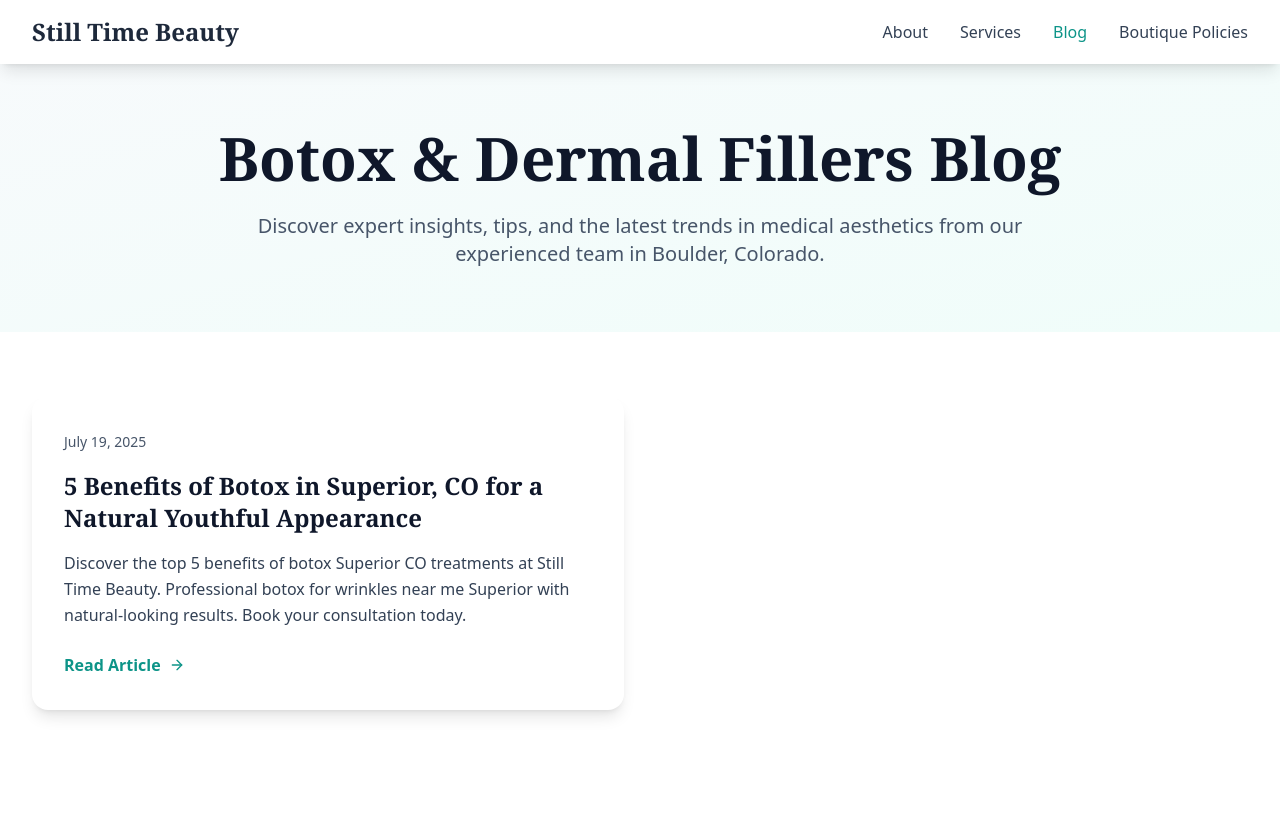
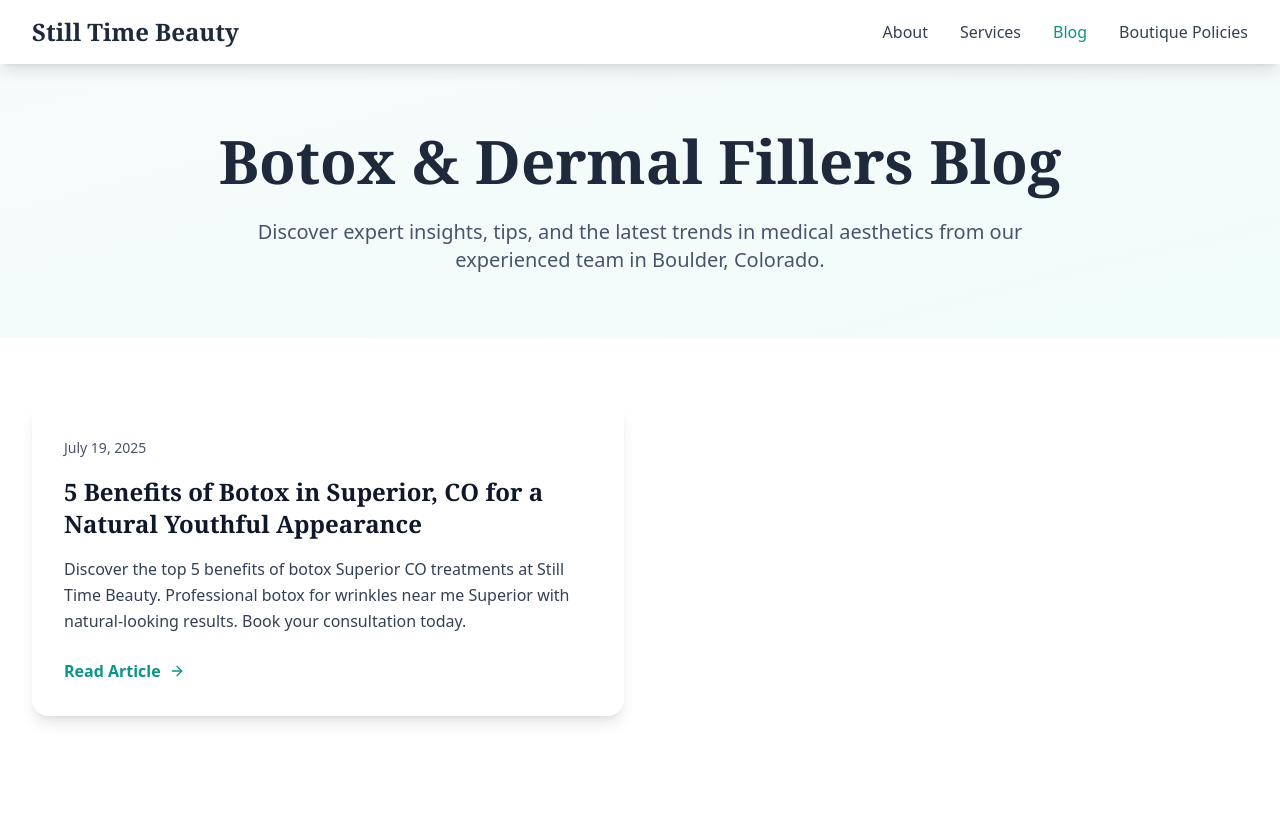
Before and after one commit to nvco/stb_website, a PHP site: page /blog in a window 1280 px wide. Shown: the top 821 px of the page. Run offline with PHP 8.4, Linux system fonts and the light colour scheme; some libraries are stand-ins or nearby versions.

Commit message:
Standardize H1 titles across all pages for improved mobile performance
- Add page-heading CSS class to critical styles in header.php
- Replace Tailwind utility classes with semantic page-heading class on all H1s
- Updated pages: blog, about, services, blog articles, legal pages, cancellation policy
- Ensures consistent styling and eliminates FOUC (Flash of Unstyled Content)
- Improves mobile performance by using critical CSS instead of external dependencies

```diff
--- a/site/about.php
+++ b/site/about.php
@@ -43,7 +43,7 @@ include 'includes/navigation.php';
     <section class="relative bg-gradient-to-br from-primary-50 to-accent-50 pt-24 md:pt-28 lg:pt-32 pb-12 md:pb-14 lg:pb-16">
         <div class="max-w-7xl mx-auto px-4 sm:px-6 lg:px-8">
             <div class="text-center">
-                <h1 class="text-4xl lg:text-6xl font-serif font-bold text-primary-900 mb-6">
+                <h1 class="page-heading">
                     Where Expertise Meets Artistry
                 </h1>
                 <p class="text-xl text-primary-600 max-w-3xl mx-auto mb-8">
--- a/site/blog.php
+++ b/site/blog.php
@@ -49,7 +49,7 @@ include 'includes/navigation.php';
     <section class="relative bg-gradient-to-br from-primary-50 to-accent-50 pt-24 md:pt-28 lg:pt-32 pb-12 md:pb-14 lg:pb-16">
         <div class="max-w-7xl mx-auto px-4 sm:px-6 lg:px-8">
             <div class="text-center">
-                <h1 class="text-4xl lg:text-6xl font-serif font-bold text-primary-900 mb-6">
+                <h1 class="page-heading">
                     <?php echo htmlspecialchars($blog_title); ?>
                 </h1>
                 <p class="text-xl text-primary-600 max-w-3xl mx-auto">
--- a/site/blog/benefits-botox-superior-colorado-youthful-appearance.php
+++ b/site/blog/benefits-botox-superior-colorado-youthful-appearance.php
@@ -72,7 +72,7 @@ include __DIR__ . '/../includes/navigation.php';
     <section class="relative bg-gradient-to-br from-primary-50 to-accent-50 pt-24 md:pt-28 lg:pt-32 pb-12 md:pb-14 lg:pb-16">
         <div class="max-w-4xl mx-auto px-4 sm:px-6 lg:px-8">
             <div class="text-center">
-                <h1 class="text-4xl lg:text-5xl font-serif font-bold text-primary-900 mb-10">
+                <h1 class="page-heading">
                     5 Benefits of Botox in Superior, CO for a Natural Youthful Appearance
                 </h1>
                 <?php include __DIR__ . '/../includes/article-date.php'; ?>
--- a/site/cancellation-policy.php
+++ b/site/cancellation-policy.php
@@ -18,7 +18,7 @@ include 'includes/navigation.php';
     <section class="relative bg-gradient-to-br from-primary-50 to-accent-50 pt-24 md:pt-28 lg:pt-32 pb-12 md:pb-14 lg:pb-16">
         <div class="max-w-7xl mx-auto px-4 sm:px-6 lg:px-8">
             <div class="text-center">
-                <h1 class="text-4xl lg:text-6xl font-serif font-bold text-primary-900 mb-6">
+                <h1 class="page-heading">
                     Boutique Policies
                 </h1>
                 <p class="text-xl text-primary-600 max-w-3xl mx-auto">
--- a/site/includes/header.php
+++ b/site/includes/header.php
@@ -33,8 +33,8 @@
         body { font-family: system-ui, -apple-system, sans-serif; }
         .header-bg { background: linear-gradient(135deg, #f3f4f6 0%, #e5e7eb 100%); }
 
-        /* CRITICAL: Hero heading styles for immediate LCP rendering */
-        .hero-heading {
+        /* CRITICAL: Page heading styles for immediate LCP rendering */
+        .hero-heading, .page-heading {
             font-family: Georgia, 'Times New Roman', serif;
             font-weight: 700;
             font-size: 2.25rem; /* text-4xl */
@@ -43,7 +43,7 @@
             margin-bottom: 1.5rem;
         }
         @media (min-width: 1024px) {
-            .hero-heading {
+            .hero-heading, .page-heading {
                 font-size: 3.75rem; /* lg:text-6xl */
             }
         }
--- a/site/legal/hipaa-notice.php
+++ b/site/legal/hipaa-notice.php
@@ -27,7 +27,7 @@ include __DIR__ . '/../includes/navigation.php';
                     <i data-lucide="shield-check" class="w-6 h-6 text-accent-600 mr-2"></i>
                     <span class="text-primary-700 font-semibold">HIPAA Compliant</span>
                 </div>
-                <h1 class="text-4xl lg:text-6xl font-serif font-bold text-primary-900 mb-6">
+                <h1 class="page-heading">
                     Notice of Privacy Practices
                 </h1>
                 <p class="text-xl text-primary-600 max-w-3xl mx-auto">
--- a/site/legal/medical-disclaimers.php
+++ b/site/legal/medical-disclaimers.php
@@ -21,7 +21,7 @@ include __DIR__ . '/../includes/navigation.php';
 <div class="pt-16 bg-gray-50">
     <div class="max-w-4xl mx-auto px-4 sm:px-6 lg:px-8 py-12">
         <div class="bg-white rounded-lg shadow-lg p-8">
-            <h1 class="text-3xl font-serif font-bold text-primary-900 mb-8">Medical Disclaimers</h1>
+            <h1 class="page-heading">Medical Disclaimers</h1>
 
             <div class="prose prose-lg max-w-none text-gray-700">
                 <div class="bg-red-50 border-l-4 border-red-400 p-6 mb-8">
--- a/site/legal/privacy-policy.php
+++ b/site/legal/privacy-policy.php
@@ -21,7 +21,7 @@ include __DIR__ . '/../includes/navigation.php';
 <div class="pt-16 bg-gray-50">
     <div class="max-w-4xl mx-auto px-4 sm:px-6 lg:px-8 py-12">
         <div class="bg-white rounded-lg shadow-lg p-8">
-            <h1 class="text-3xl font-serif font-bold text-primary-900 mb-8">Privacy Policy</h1>
+            <h1 class="page-heading">Privacy Policy</h1>
 
             <div class="prose prose-lg max-w-none text-gray-700">
                 <p class="text-sm text-gray-600 mb-8">
--- a/site/legal/terms-of-service.php
+++ b/site/legal/terms-of-service.php
@@ -21,7 +21,7 @@ include __DIR__ . '/../includes/navigation.php';
 <div class="pt-16 bg-gray-50">
     <div class="max-w-4xl mx-auto px-4 sm:px-6 lg:px-8 py-12">
         <div class="bg-white rounded-lg shadow-lg p-8">
-            <h1 class="text-3xl font-serif font-bold text-primary-900 mb-8">Terms of Service</h1>
+            <h1 class="page-heading">Terms of Service</h1>
 
             <div class="prose prose-lg max-w-none text-gray-700">
                 <p class="text-sm text-gray-600 mb-8">
--- a/site/services.php
+++ b/site/services.php
@@ -44,7 +44,7 @@ include 'includes/navigation.php';
     <section class="relative bg-gradient-to-br from-primary-50 to-accent-50 pt-24 md:pt-28 lg:pt-32 pb-12 md:pb-14 lg:pb-16">
         <div class="max-w-7xl mx-auto px-4 sm:px-6 lg:px-8">
             <div class="text-center">
-                <h1 class="text-4xl lg:text-6xl font-serif font-bold text-primary-900 mb-6">
+                <h1 class="page-heading">
                     Professional Medical Aesthetics Services
                 </h1>
                 <p class="text-xl text-primary-600 max-w-3xl mx-auto mb-8">
```
Also changed, not shown: site/.htaccess, 1 other file.
